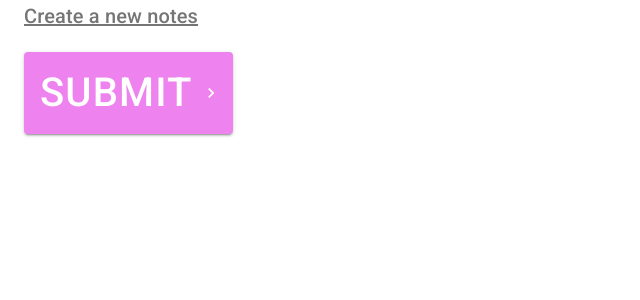
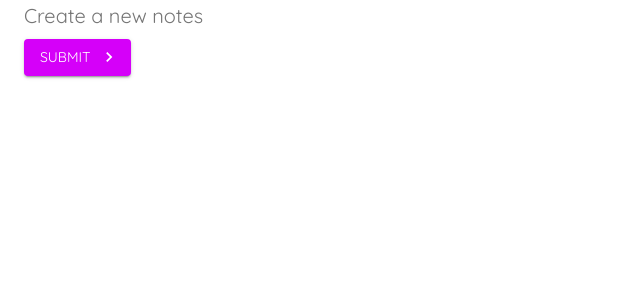
Before and after one commit to kelvin9314/material-ui-practice, a React (Create React App) app: page /create in a window 1280 px wide. Shown: the top 300 px of the page, without its empty margins (0-640 px from the left). Built offline with nearby package versions, Linux system fonts and the light colour scheme.

Commit message:
Custom Themes

```diff
--- a/src/App.js
+++ b/src/App.js
@@ -1,9 +1,29 @@
 import { BrowserRouter as Router, Switch, Route } from 'react-router-dom'
 import Notes from './pages/Notes'
 import Create from './pages/Create'
+import { createMuiTheme, ThemeProvider } from '@material-ui/core/styles'
+import { purple } from '@material-ui/core/colors'
+
+// NOTE override the value within the default theme
+const theme = createMuiTheme({
+  palette: {
+    primary: {
+      main: "#fefefe",
+    },
+    secondary: purple
+  },
+  typography: {
+    fontFamily: "Quicksand",
+    fontWeightLight: 400,
+    fontWeightRegular: 400,
+    fontWeightMedium: 400,
+    fontWeightBold: 400,
+  }
+})
 
 function App() {
   return (
+    <ThemeProvider theme={theme}>
       <Router>
         <Switch>
           <Route exact path="/">
@@ -14,6 +34,7 @@
           </Route>
         </Switch>
       </Router>
+    </ThemeProvider>
   );
 }
 
--- a/src/index.css
+++ b/src/index.css
@@ -1,3 +1,5 @@
+@import url('https://fonts.googleapis.com/css2?family=Quicksand:wght@300;400;500;600;700&display=swap');
+
 body {
   margin: 0;
   -webkit-font-smoothing: antialiased;
--- a/src/pages/Create.js
+++ b/src/pages/Create.js
@@ -11,26 +11,26 @@
 import { makeStyles } from '@material-ui/core/styles';
 
 const useStyles = makeStyles({
-  bth: {
-    fontSize: 40,
-    backgroundColor: 'violet',
-    '&:hover': {
-      backgroundColor: 'blue',
-    }
-  },
-  title: {
-    textDecoration: 'underline',
-    marginBottom: 20
-  }
+  // bth: {
+  //   fontSize: 40,
+  //   backgroundColor: 'violet',
+  //   '&:hover': {
+  //     backgroundColor: 'blue',
+  //   }
+  // },
+  // title: {
+  //   textDecoration: 'underline',
+  //   marginBottom: 20
+  // }
 })
 
 export default function Create() {
-  const classes = useStyles()
+  // const classes = useStyles()
 
   return (
     <Container>
       <Typography
-        className={classes.title}
+        // className={classes.title}
         variant="h6"
         color="textSecondary"
         component="h2"
@@ -53,7 +53,7 @@
       </Typography> */}
 
       <Button
-        className={classes.bth}
+        // className={classes.bth}
         onClick={() => console.log('you clicked me')}
         type="submit"
         color="secondary"
```
Lines whose indentation alone changed are shown as unchanged.
